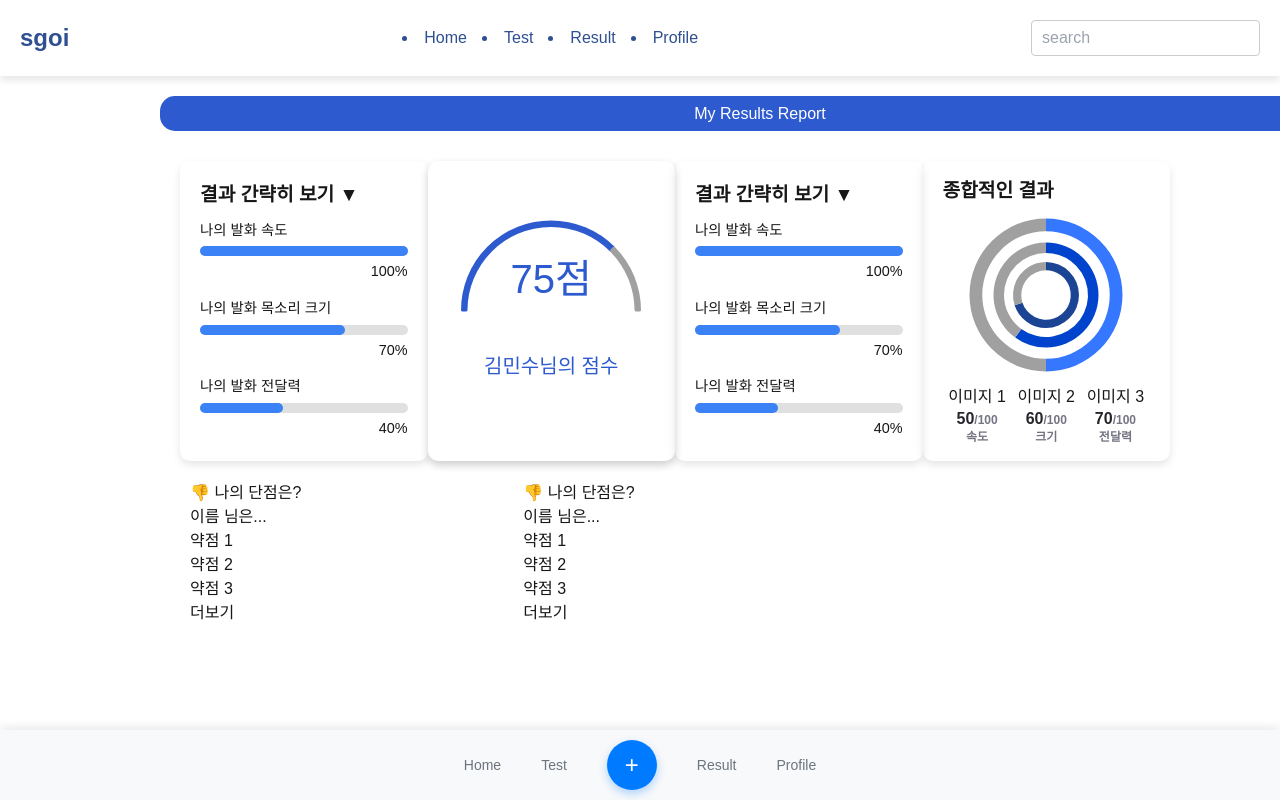
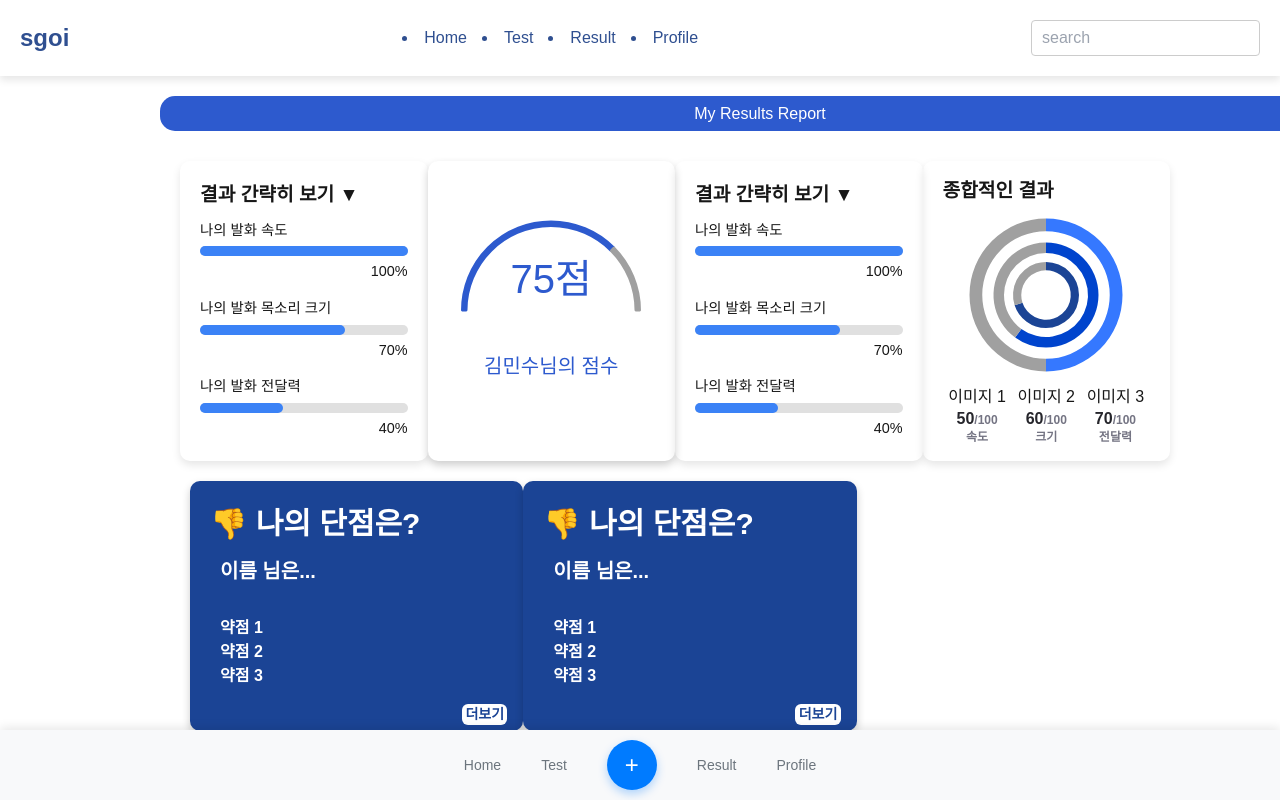
Before and after one commit to eg1mb/24sw_project, a Next.js app: page /result in a window 1280 px wide. Shown: the top 800 px of the page. Built offline with nearby package versions, Linux system fonts and the light colour scheme.

Commit message:
Weakness 모달과 카드 분리 완료

```diff
--- a/src/components/WeaknessCard/Weakness.jsx
+++ b/src/components/WeaknessCard/Weakness.jsx
@@ -1,5 +1,5 @@
 import { useState } from "react"
-import { Dialog, DialogBackdrop, DialogPanel, DialogTitle } from "@headlessui/react"
+import WeaknessModal from "./WeaknessModal"
 
 // backend 유저 정보
 let name = "이름"
@@ -13,66 +13,84 @@ const Weakness = () => {
   }
 
   return (
-    <div className="flex">
-      <div className="w-full max-w-[400px] h-full max-h-[250px] rounded-md bg-[#1B4495] shadow-md text-white">
-        <div className="static m-5">
-          <p className="text-3xl font-bold text-left tracking-normal"> &#x1F44E; 나의 단점은?</p>
+    <div>
+      <div style={styles.main}>
+        <div style={styles.title}>
+          <p> &#x1F44E; 나의 단점은?</p>
+          <p style={styles.title_sub}>{name} 님은...</p>
         </div>
-        <div className="font-semibold tracking-normal">
-          <p className="m-3 pl-4 text-lg">{name} 님은...</p>
+        <div style={styles.content}>
           <ul>
             {weaknesses.map((a, i) => {
               if (i < 3) {
                 return (
-                  <li className="m-1 pl-6" key={i}>{a}</li>
+                  <li key={i}>{a}</li>
                 )
               }
               return null;
             })}
           </ul>
         </div>
-        <div className="flex justify-end items-end p-4">
+        <div style={styles.button}>
           <button
             type="button"
-            className="w-[13%] h-[17%] rounded-md bg-white text-sm font-semibold tracking-normal text-[#1B4495]"
+            style={styles.button_sub}
             onClick={clickModal}
           >
             더보기
           </button>
         </div>
-        {isOpen && <WeaknessModal clickModal={clickModal} isOpen={isOpen} setIsOpen={setIsOpen} />}
+        {isOpen && <WeaknessModal clickModal={clickModal} isOpen={isOpen} setIsOpen={setIsOpen} weaknesses={weaknesses}/>}
       </div>
     </div>
   )
 }
 
-const WeaknessModal = ({ clickModal, isOpen, setIsOpen }) => {
-  return (
-    <>
-      <Dialog open={isOpen} onClose={setIsOpen} className="relative z-10">
-        <DialogBackdrop className="fixed inset-0 bg-gray-500 bg-opacity-90 transition-opacity data-[closed]:opacity-0 data-[enter]:duration-300 data-[leave]:duration-200 data-[enter]:ease-out data-[leave]:ease-in" />
-        <div className="fixed inset-0 flex items-center justify-center p-4">
-          <DialogPanel className="w-full h-full max-w-[350px] max-h-[200px] rounded-md bg-[#1B4495] p-12">
-            <DialogTitle className="text-3xl font-bold text-white">&#x1F44E; 나의 약점</DialogTitle>
-            <ul className="font-semibold tracking-normal text-white ml-2">
-              {weaknesses.map((a, i) => (
-                <li className="m-1" key={i}>{a}</li>
-              ))}
-            </ul>
-            <div className="flex justify-end items-end">
-              <button
-                type="button"
-                className="w-[8%] h-[14%] rounded-md bg-white text-sm font-semibold tracking-normal text-[#1B4495]"
-                onClick={clickModal}
-              >
-                닫기
-              </button>
-            </div>
-          </DialogPanel>
-        </div>
-      </Dialog>
-    </>
-  )
+const styles = {
+  main: {
+    position: "relative",
+    width: "auto",
+    height: "auto",
+    maxWidth: "400px",
+    maxHeight: "250px",
+    borderRadius: "10px",
+    backgroundColor: "#1B4495",
+    boxShadow: "0 4px 8px rgba(0, 0, 0, 0.2)",
+    color: "white",
+  },
+  title: {
+    padding: "20px",
+    fontSize: "30px",
+    fontWeight: "bold",
+    textAlign: "left",
+    latterSpacing: "0px",
+  },
+  title_sub: {
+    padding: "10px",
+    fontSize: "20px",
+    fontWeight: "600",
+  },
+  content: {
+    paddingLeft: "30px",
+    fontWeight: "600",
+    latterSpacing: "0px",
+  },
+  button: {
+    display: "flex",
+    justifyContent: "end",
+    alignItems: "end",
+    padding: "16px"
+  },
+  button_sub: {
+    width: "15%",
+    height: "18%",
+    borderRadius: "6px",
+    fontSize: "14px",
+    fontWeight: "600",
+    latterSpacing: "0px",
+    color: "#1B4495",
+    backgroundColor: "white",
+  },
 }
 
 export default Weakness
--- /dev/null
+++ b/src/components/WeaknessCard/WeaknessModal.jsx
@@ -0,0 +1,91 @@
+import { Dialog, DialogBackdrop, DialogPanel, DialogTitle } from "@headlessui/react"
+
+const WeaknessModal = ({ clickModal, isOpen, setIsOpen, weaknesses }) => {
+  return (
+    <>
+      <Dialog open={isOpen} onClose={setIsOpen} style={styles.dialog}>
+        <DialogBackdrop style={styles.diaBack} className="data-[closed]:opacity-0 data-[enter]:duration-300 data-[leave]:duration-200 data-[enter]:ease-out data-[leave]:ease-in" />
+        <div style={styles.main}>
+          <DialogPanel style={styles.diaPanel}>
+            <DialogTitle style={styles.title}>&#x1F44E; 나의 약점</DialogTitle>
+            <ul style={styles.content}>
+              {weaknesses.map((a, i) => (
+                <li className="m-1" key={i}>{a}</li>
+              ))}
+            </ul>
+            <div style={styles.button}>
+              <button
+                type="button"
+                style={styles.button_sub}
+                onClick={clickModal}
+              >
+                닫기
+              </button>
+            </div>
+          </DialogPanel>
+        </div>
+      </Dialog>
+    </>
+  )
+}
+
+const styles = {
+  dialog: {
+    position: "relative",
+    zIndex: "10",
+  },
+  diaBack: {
+    position: "fixed",
+    inset: "0px",
+    backgroundColor: "rgba(0, 0, 0, 0.5)",
+    transitionProperty: "opacity",
+    transitionTimingFunction: "cubic-bezier(0.4, 0, 0.2, 1)",
+    transitionDuration: "150ms"
+  },
+  main: {
+    position: "fixed",
+    inset: "0px",
+    display: "flex",
+    alignItems: "center",
+    justifyContent: "center",
+    padding: "20px",
+  },
+  diaPanel: {
+    width: "auto",
+    height: "auto",
+    maxWidth: "700px",
+    maxHeight: "400px",
+    borderRadius: "10px",
+    backgroundColor: "#1B4495",
+    padding: "48px",
+  },
+  title: {
+    fontSize: "30px",
+    fontWeight: "bold",
+    color: "white",
+  },
+  content: {
+    fontWeight: "600",
+    latterSpacing: "0px",
+    color: "white",
+    paddingLeft:"10px",
+  },
+  button: {
+    display: "flex",
+    justifyContent: "end",
+    alignItems: "end",
+    padding: "16px"
+  },
+  button_sub: {
+    width: "10%",
+    height: "12%",
+    borderRadius: "6px",
+    fontSize: "14px",
+    fontWeight: "600",
+    latterSpacing: "0px",
+    color: "#1B4495",
+    backgroundColor: "white",
+  },
+}
+
+export default WeaknessModal
```
